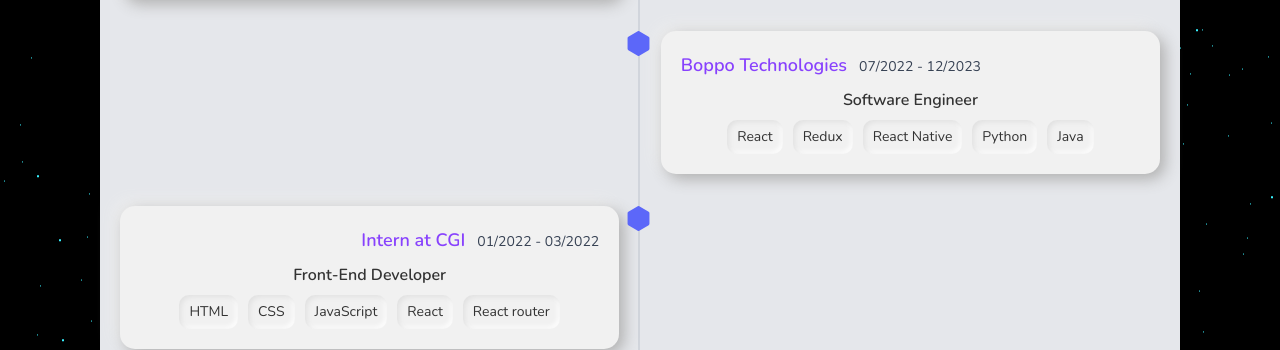
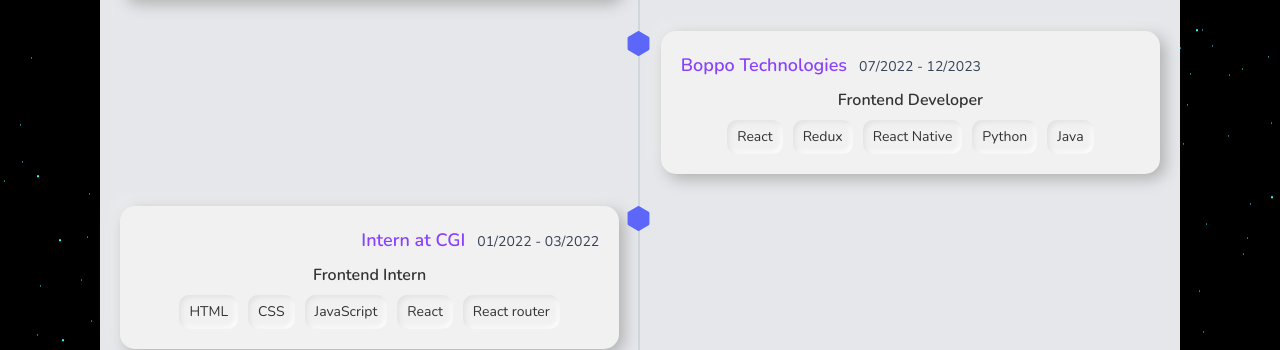
Before and after one commit to Suraj-Sangale/portfolio, a Next.js app: page / in a window 1280 px wide. Shown: the part 2050-2400 px from the top of the page. Built offline with nearby package versions, Linux system fonts and the light colour scheme.

Commit message:
data updated

```diff
--- a/utilities/Data.js
+++ b/utilities/Data.js
@@ -78,7 +78,7 @@
     icon: work,
     year: "01/2022 - 03/2022",
     title: "Intern at CGI",
-    desc: "Front-End Developer",
+    desc: "Frontend Intern",
     skills: ["HTML", "CSS", "JavaScript", "React", "React router"],
   },
   {
@@ -87,7 +87,7 @@
     icon: work,
     year: "07/2022 - 12/2023",
     title: "Boppo Technologies",
-    desc: "Software Engineer",
+    desc: "Frontend Developer",
     skills: ["React", "Redux", "React Native", "Python", "Java"],
   },
   {
```
